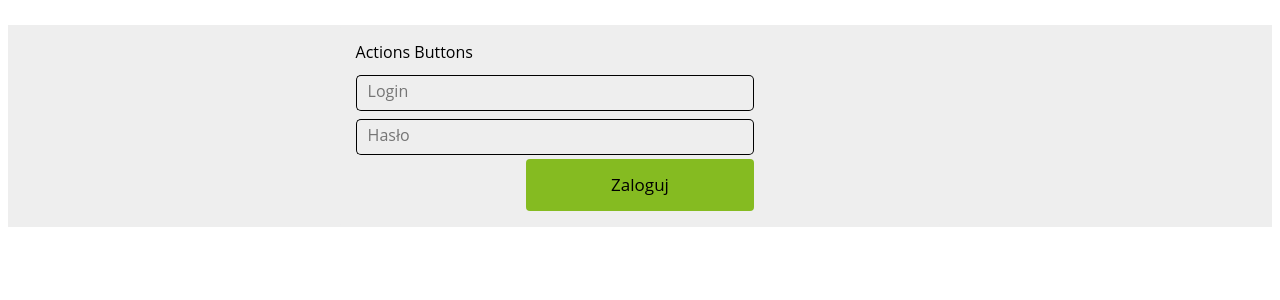
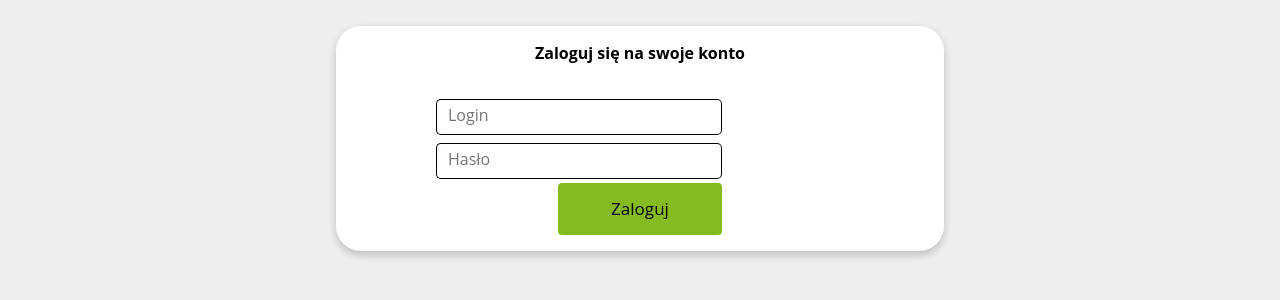
Before and after one commit to adamkowalewskii/poc-frontend, an Angular app: page /login in a window 1280 px wide. Shown: the top 300 px of the page. Built offline with nearby package versions, Linux system fonts and the light colour scheme.

Commit message:
Add error 403 handling

```diff
--- a/src/app/app.component.scss
+++ b/src/app/app.component.scss
@@ -1,8 +1,7 @@
 * {
     background-color: #eeeeee;
   overflow: auto;
-  width: 100%;
-  height: 100%;
+
   background-position: top;
   background-repeat: no-repeat;
   background-attachment: fixed;
--- a/src/app/component/login/login.component.html
+++ b/src/app/component/login/login.component.html
@@ -1,13 +1,13 @@
-<div class="card-container">
+<div class="card-container user-profile-container">
     <mat-card class="card">
-        <mat-card-title>Actions Buttons</mat-card-title>
+        <mat-card-title class="title-container">Zaloguj się na swoje konto</mat-card-title>
             <mat-card-content>
                 <mat-form-field
                 appearance="outline"
                 [formGroup]="userFormGroup"
                 class="form-field-container" >
 
-                    <input matInput formControlName="login" placeholder="Login"/>
+                    <input matInput formControlName="username" placeholder="Login"/>
                 </mat-form-field>
                 <mat-form-field
                 appearance="outline"
@@ -20,7 +20,8 @@
                         mat-flat-button
                         class="btn-post"
                         color="primary"
-                        [disabled]="this.userFormGroup.invalid">
+                        [disabled]="this.userFormGroup.invalid"
+                        (click)="onSubmit(userFormGroup)">
                         Zaloguj
                     </button>
                 </div>
--- a/src/app/component/login/login.component.scss
+++ b/src/app/component/login/login.component.scss
@@ -1,7 +1,9 @@
+
 * {
     font-family: "Open Sans", sans-serif;
     font-style: normal;
-    background-color: #eeeeee;
+
+
   }
 
   .card-container {
@@ -13,9 +15,13 @@
   }
 
 .card {
+    border-radius: 25px;
+    box-shadow: 0 4px 8px 0 rgba(0,0,0,0.2);
+    background-color: white;
     width: 45%;
     display: flex;
     justify-content: space-evenly;
+    align-items: center;
     flex-direction: column;
     min-width: 280px;
   }
@@ -42,3 +48,12 @@ input{
     min-width: 120px;
     font-size: 17px;
   }
+
+  .title-container {
+    display: flex;
+    flex-direction: row;
+    justify-content: center;
+    padding-bottom: 4%;
+    color: black;
+    font-weight: bold;
+  }
--- a/src/app/component/login/login.component.ts
+++ b/src/app/component/login/login.component.ts
@@ -15,8 +15,8 @@ export class LoginComponent implements OnInit {
 
   ngOnInit(): void {
     this.userFormGroup = this.fromBuilder.group({
-      login: [''],
-      password: ['']
+      username: [''],
+      password: [''],
     })
   }
 
@@ -24,7 +24,14 @@ export class LoginComponent implements OnInit {
     this.loginService.onSubmit(submittedForm).subscribe((user) => {
       console.log(user)
 
+    }, _error => {
+
+      if(_error.status === 403){
+        console.log("Error 403")
+      }
     })
   }
-
+  getAll(){
+    this.loginService.getUsers().subscribe();
+  }
 }
--- a/src/app/service/login.service.ts
+++ b/src/app/service/login.service.ts
@@ -16,8 +16,13 @@ export class LoginService {
   constructor(private http: HttpClient) { }
 
   onSubmit(submittedForm: any): Observable<User>{
-    submittedForm.value["password"] = JSON.stringify(submittedForm.value["password"]);
+    //submittedForm.value["password"] = JSON.stringify(submittedForm.value["password"]);
+    console.log(submittedForm.value.password)
     return this.http.post<User>(this.ROOT_URL + '/login', JSON.stringify(submittedForm.value), this.httpOptions);
   }
 
+  getUsers() : Observable<User[]>{
+    return this.http.get<User[]>(this.ROOT_URL + '/users/all', this.httpOptions);
+  }
+
 }
--- a/src/styles.scss
+++ b/src/styles.scss
@@ -1 +1,47 @@
 /* You can add global styles to this file, and also import other style files */
+html,
+body {
+  height: 100%;
+  background-color: #eeeeee;
+}
+body {
+  margin: 0;
+  font-family: Roboto, "Helvetica Neue", sans-serif;
+}
+
+.user-profile-container {
+    .mat-checkbox-layout {
+      white-space: normal !important;
+    }
+
+    .mat-checkbox-inner-container {
+      margin-top: 4px;
+    }
+
+    .mat-checkbox-checked.mat-accent .mat-checkbox-ripple .mat-ripple-element {
+      background-color: #85bb21 !important;
+    }
+
+    .mat-checkbox-checked.mat-accent .mat-checkbox-background,
+    .mat-checkbox-indeterminate.mat-accent .mat-checkbox-background {
+      background-color: #85bb21;
+    }
+
+    .mat-select-disabled .mat-select-value {
+      color: rgba(0, 0, 0, 0.88) !important;
+    }
+
+    .mat-checkbox-disabled .mat-checkbox-label {
+      color: rgba(0, 0, 0, 0.88) !important;
+    }
+
+    .mat-form-field .mat-select.mat-select-disabled .mat-select-arrow {
+      color: rgba(0, 0, 0, 0) !important;
+    }
+
+    .mat-input-element:disabled,
+    .mat-form-field-type-mat-native-select.mat-form-field-disabled
+      .mat-form-field-infix::after {
+      color: rgba(0, 0, 0, 0.88);
+    }
+  }
```
